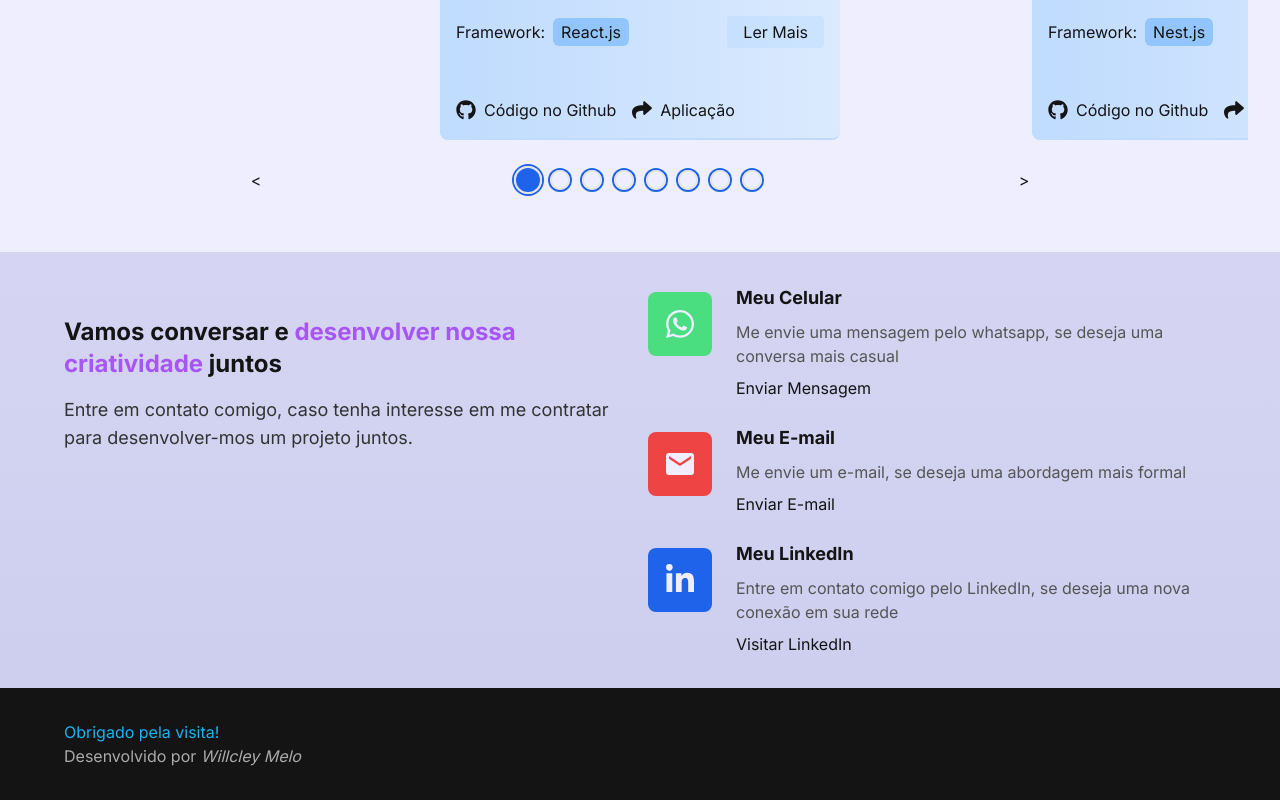
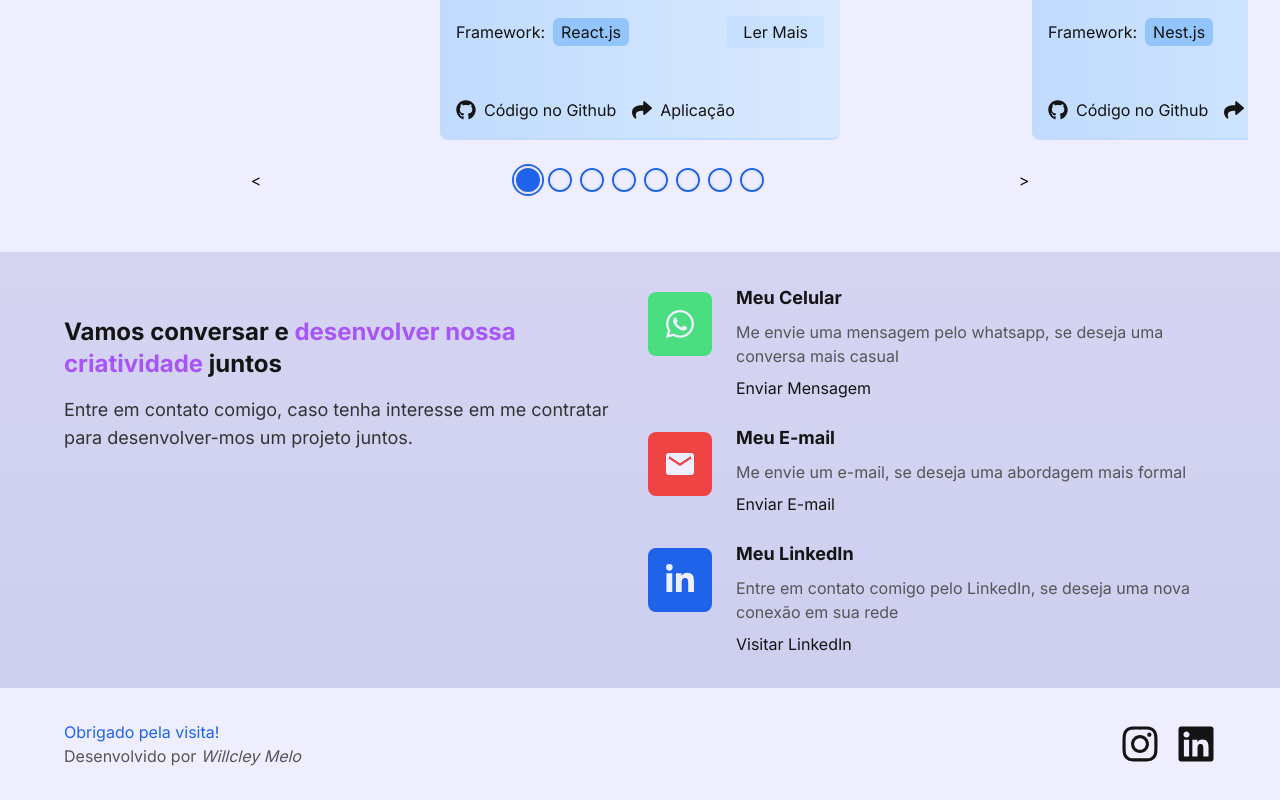
Before and after one commit to Willcley/Portif-lio, a Next.js app: page / in a window 1280 px wide. Shown: the part 1314-2114 px from the top of the page. Built offline with nearby package versions, Linux system fonts and the light colour scheme.

Commit message:
feat: update footer styles

```diff
--- a/src/app/globals.css
+++ b/src/app/globals.css
@@ -6,7 +6,7 @@
   .body {
     @apply
       bg-gradient-to-t from-grey-blue-200 to-grey-blue-100
-      dark:bg-gradient-to-t dark:from-grey-900 dark:to-grey-blue-900
+      dark:bg-gradient-to-t dark:from-grey-blue-900 dark:to-grey-900
       text-grey-900 dark:text-grey-100
       scroll-smooth
     ;
--- a/src/components/Footer/index.tsx
+++ b/src/components/Footer/index.tsx
@@ -6,7 +6,7 @@ export const Footer = () => {
         <footer className="
             flex justify-center
             min-w-full px-8 py-8
-            bg-grey-900
+            bg-grey-blue-100 dark:bg-grey-900
         ">
             <div className="
                 flex flex-col justify-between items-center gap-4
@@ -19,19 +19,23 @@ export const Footer = () => {
                     sm:items-start
                 ">
                     <h3 className="
-                        text-blue-400
+                        text-blue-500 dark:text-blue-400
                     ">
                         Obrigado pela visita!
                     </h3>
-                    <p className="text-grey-300">
+                    <p className="
+                        text-grey-700
+                        dark:text-grey-300
+                    ">
                         {"Desenvolvido por "}
                         <Link
                             href="https://github.com/Willcley"
                             target="_blank"
                             className="
                                 italic
-                                hover:text-blue-500
                                 hover:underline
+                                hover:text-blue-400
+                                dark:hover:text-blue-500
                             "
                         >
                             Willcley Melo
@@ -47,7 +51,8 @@ export const Footer = () => {
                         title="Instagram"
                         className="
                             hover:cursor-pointer
-                            hover:text-blue-400
+                            hover:text-blue-500
+                            dark:hover:text-blue-400
                         "
                     >
                         <FaInstagram size={40} />
@@ -58,7 +63,8 @@ export const Footer = () => {
                         title="LinkedIn"
                         className="
                             hover:cursor-pointer
-                            hover:text-blue-400
+                            hover:text-blue-500
+                            dark:hover:text-blue-400
                         "
                     >
                         <FaLinkedin size={40} />
```
